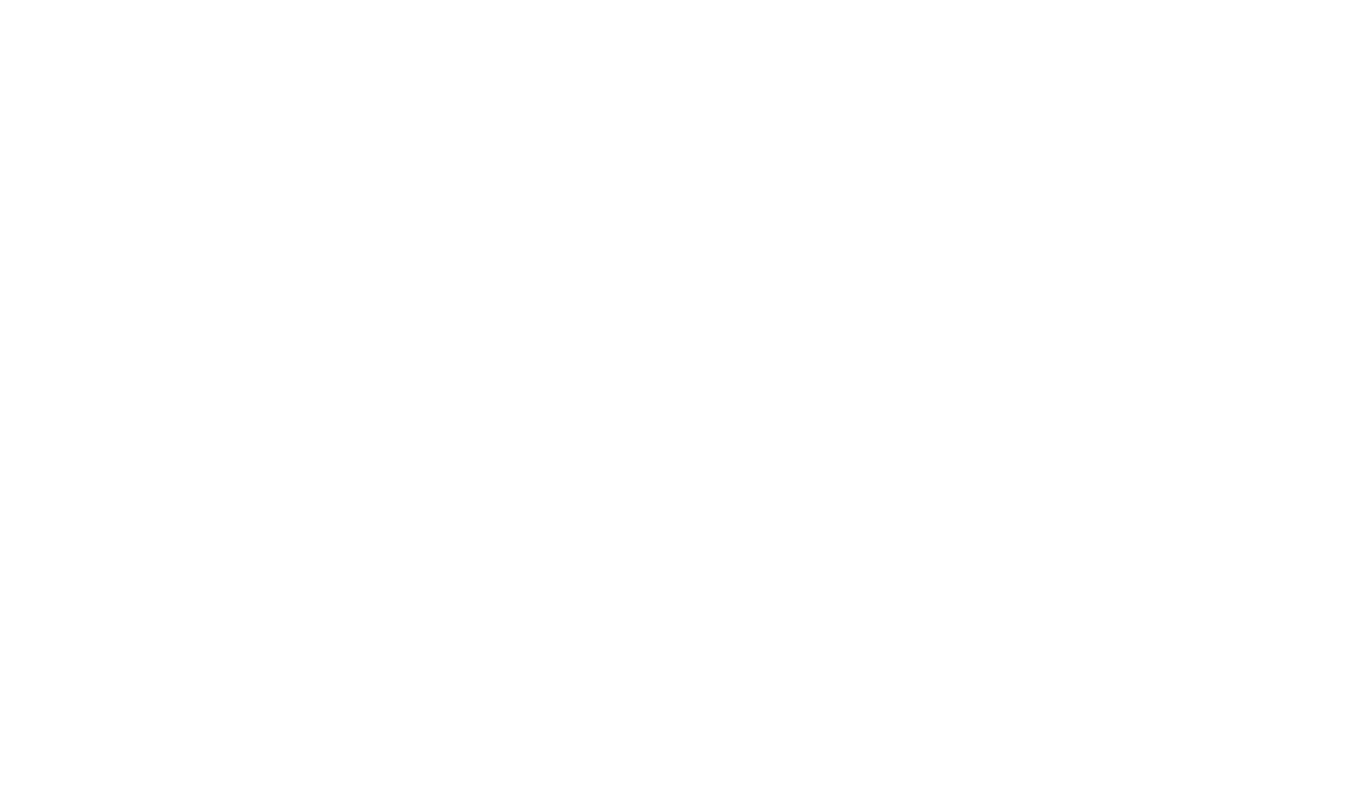
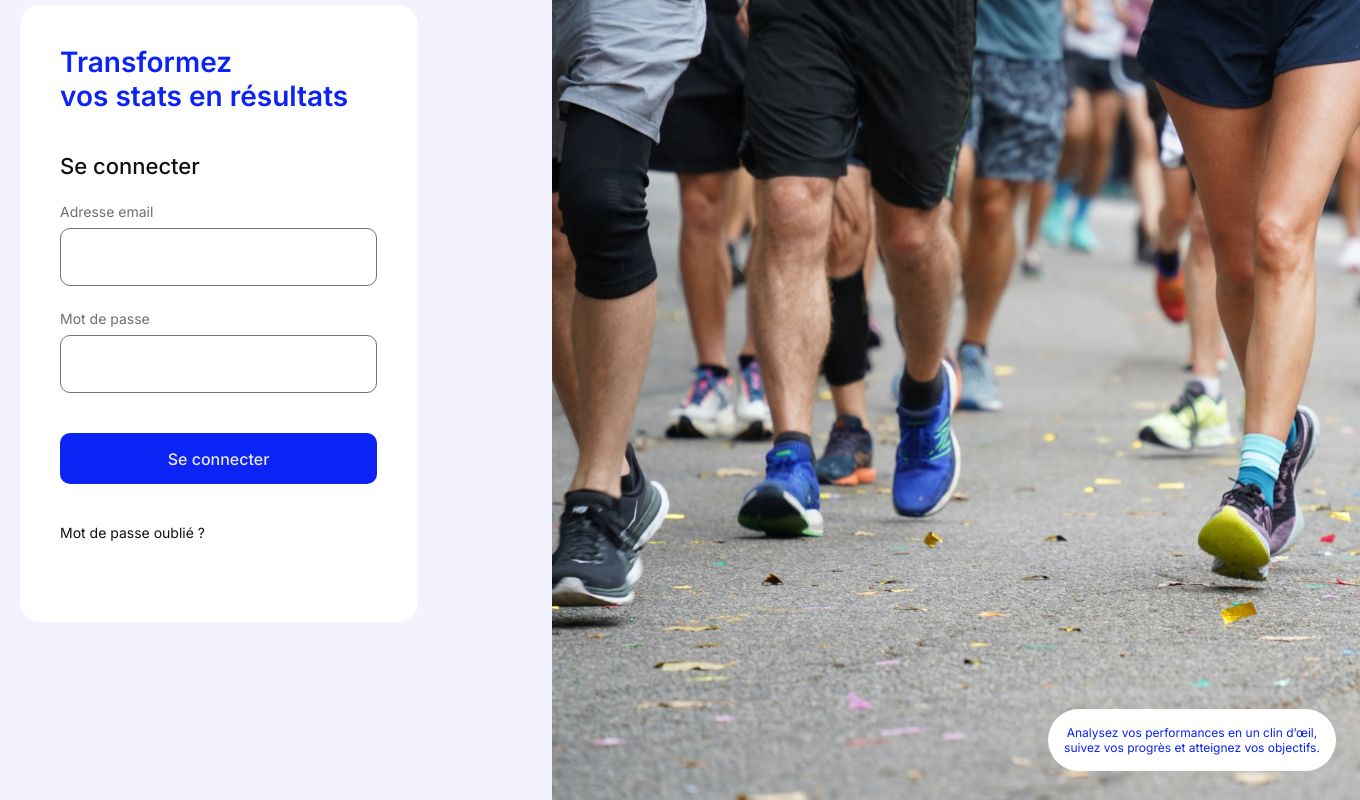
Before and after one commit to jakun9999/sportsee, a React app in the folder frontend/: page / in a window 1280 px wide. Shown: the part 224-1024 px from the top of the page, 1360 px wide, since content can reach past the window. Before the commit the page ends 800 px from the top, so only its background shows below. Built offline with nearby package versions, Linux system fonts and the light colour scheme; the HTML template or start-up script is replaced by a standard one.

Commit message:
✨ Home page and related components done. Ajustment on global css.

```diff
--- a/frontend/src/components/LoginForm/index.jsx
+++ b/frontend/src/components/LoginForm/index.jsx
@@ -1,7 +1,31 @@
 import styles from "./style.module.css";
 
 function LoginForm() {
-  return <div className={styles.testClass}>Hello</div>;
+  return (
+    <div className={styles.loginForm}>
+      <h1 className={`heading-3 ${styles.title}`}>
+        Transformez
+        <br /> vos stats en résultats
+      </h1>
+      <h2 className={`heading-4 ${styles.connection}`}>Se connecter</h2>
+      <form action="">
+        <label htmlFor="" className={styles.label}>
+          Adresse email
+        </label>
+        <input type="text" className={`input-default ${styles.inputEmail}`} />
+        <label htmlFor="" className={styles.label}>
+          Mot de passe
+        </label>
+        <input type="" className={`input-default ${styles.inputPassword}`} />
+        <button className={`btn btn-default ${styles.button}`}>
+          Se connecter
+        </button>
+      </form>
+      <p className={`body-default ${styles.forgotPassword}`}>
+        Mot de passe oublié ?
+      </p>
+    </div>
+  );
 }
 
 export default LoginForm;
--- a/frontend/src/components/LoginForm/style.module.css
+++ b/frontend/src/components/LoginForm/style.module.css
@@ -1,3 +1,38 @@
-.testClass {
-  color: red;
+.loginForm {
+  border-radius: 20px;
+  background: var(--color-white);
+  width: 398px;
+  height: 617px;
+  padding: 40px 40px 80px 40px;
 }
+
+.title {
+  color: var(--color-blue-strong);
+  margin-bottom: 40px;
+}
+
+.connection {
+  color: var(--color-black);
+  margin-bottom: 24px;
+}
+
+.label {
+  margin-bottom: 8px;
+}
+
+.inputEmail {
+  margin-bottom: 24px;
+}
+
+.inputPassword {
+  margin-bottom: 40px;
+}
+
+.button {
+  margin-bottom: 40px;
+  width: 317px !important;
+}
+
+.forgotPassword {
+  color: var(--color-black);
+}
--- a/frontend/src/components/Logo/index.jsx
+++ b/frontend/src/components/Logo/index.jsx
@@ -1,7 +1,12 @@
 import styles from "./style.module.css";
+import image from "../../assets/images/Logo.png";
 
 function Logo() {
-  return <div className={styles.testClass}>Hello</div>;
+  return (
+    <div>
+      <img src={image} alt="Logo Sportsee" className={styles.logo} />
+    </div>
+  );
 }
 
 export default Logo;
--- a/frontend/src/components/Logo/style.module.css
+++ b/frontend/src/components/Logo/style.module.css
@@ -1,3 +1,4 @@
-.testClass {
-  color: red;
+.logo {
+  width: 156.97px;
+  height: 23.41px;
 }
--- a/frontend/src/index.css
+++ b/frontend/src/index.css
@@ -4,7 +4,6 @@
 /* Global variables */
 :root {
   --font-family: "Inter", sans-serif;
-  --line-height: 1.5;
 
   /* input variables */
   --input-height: calc(58 * 1rem / 16);
@@ -14,7 +13,6 @@
 
   /* button variables */
   --button-height: calc(51 * 1rem / 16);
-  --button-width-default: calc(135 * 1rem / 16);
   --button-radius: 10px;
   --button-small-height: calc(24 * 1rem / 16);
   --button-small-width: calc(24 * 1rem / 16);
@@ -24,6 +22,7 @@
   --image-radius: 10px;
 
   /* Colors */
+  --color-bg-primary: #f2f3ff;
   --color-blue-strong: #0b23f4;
   --color-blue-medium: #5465f7;
   --color-blue-light: #b6bdfc;
@@ -140,7 +139,6 @@
   text-align: center;
   white-space: nowrap;
   height: var(--button-height);
-  max-width: var(--button-width-default);
   width: 100%;
   box-sizing: border-box;
   border: none;
--- a/frontend/src/pages/Home/index.jsx
+++ b/frontend/src/pages/Home/index.jsx
@@ -1,11 +1,26 @@
 import styles from "./style.module.css";
-import CurrentWeekActivityCard from "../../components/CurrentWeekActivityCard";
+import Logo from "../../components/Logo";
+import LoginForm from "../../components/LoginForm";
+import image from "../../assets/images/home.jpg";
 
 function Home() {
   return (
-    <div>
-      <h1 className="heading-1">Hello World!</h1>
-      <CurrentWeekActivityCard />
+    <div className={styles.main}>
+      <div className={styles.leftPane}>
+        <Logo />
+        <LoginForm />
+      </div>
+      <div
+        className={styles.rightPane}
+        style={{
+          backgroundImage: `url(${image})`,
+        }}
+      >
+        <p className={`body-small ${styles.info}`}>
+          Analysez vos performances en un clin d’œil, suivez vos progrès et
+          atteignez vos objectifs.
+        </p>
+      </div>
     </div>
   );
 }
--- a/frontend/src/pages/Home/style.module.css
+++ b/frontend/src/pages/Home/style.module.css
@@ -0,0 +1,39 @@
+.main {
+  background-color: var(--color-bg-primary);
+  display: flex;
+  flex-direction: row;
+  justify-self: center;
+}
+
+.leftPane {
+  width: 632px;
+  height: 1024px;
+  display: flex;
+  flex-direction: column;
+  justify-content: space-between;
+  padding: 55px 134px 177.59px 100px;
+}
+
+.rightPane {
+  background-size: cover;
+  min-width: 808px;
+  min-height: 1024px;
+  display: flex;
+  flex-direction: column;
+  justify-content: end;
+  align-items: end;
+}
+
+.info {
+  display: flex;
+  justify-content: center;
+  align-items: center;
+  text-align: center;
+  color: var(--color-blue-strong);
+  background: var(--color-white);
+  border-radius: 50px;
+  width: 288px;
+  height: 62px;
+  margin-bottom: 29px;
+  margin-right: 24px;
+}
```
Also changed, not shown: frontend/src/assets/images/home.jpg (added).
